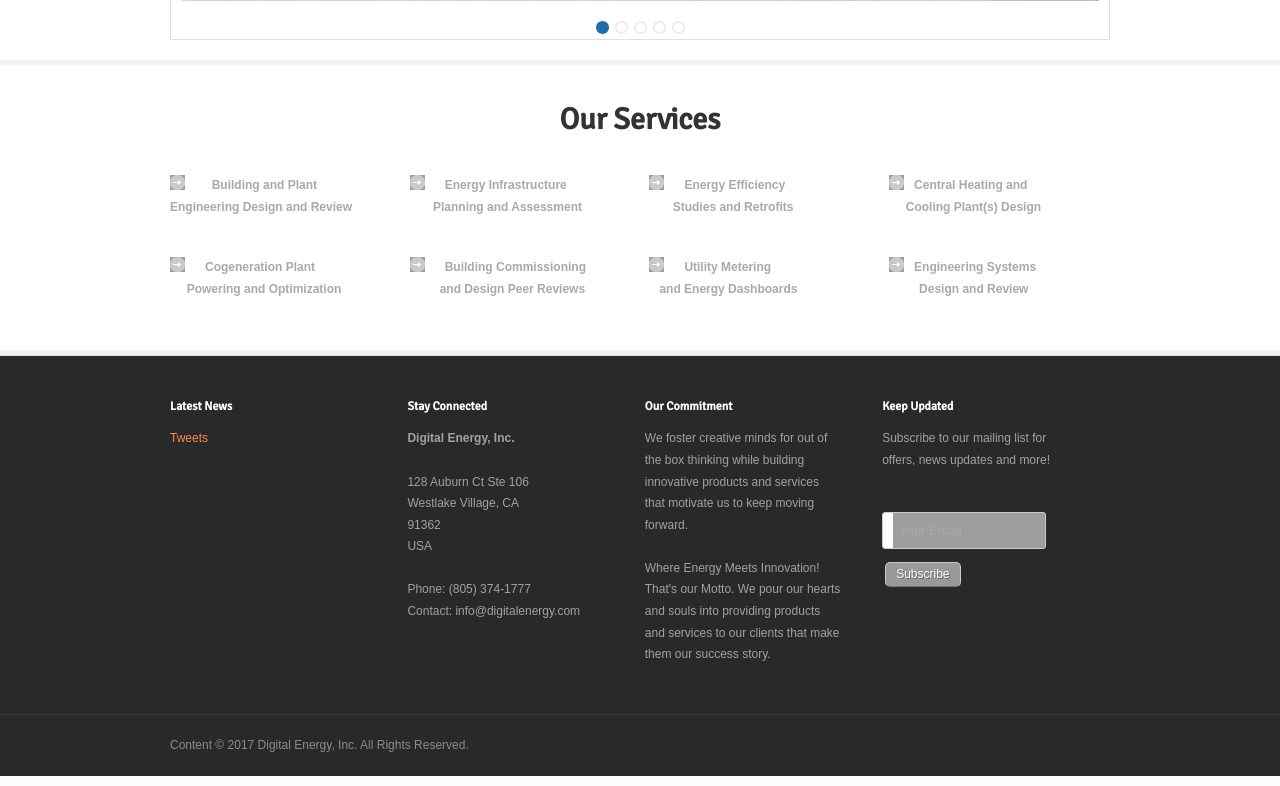
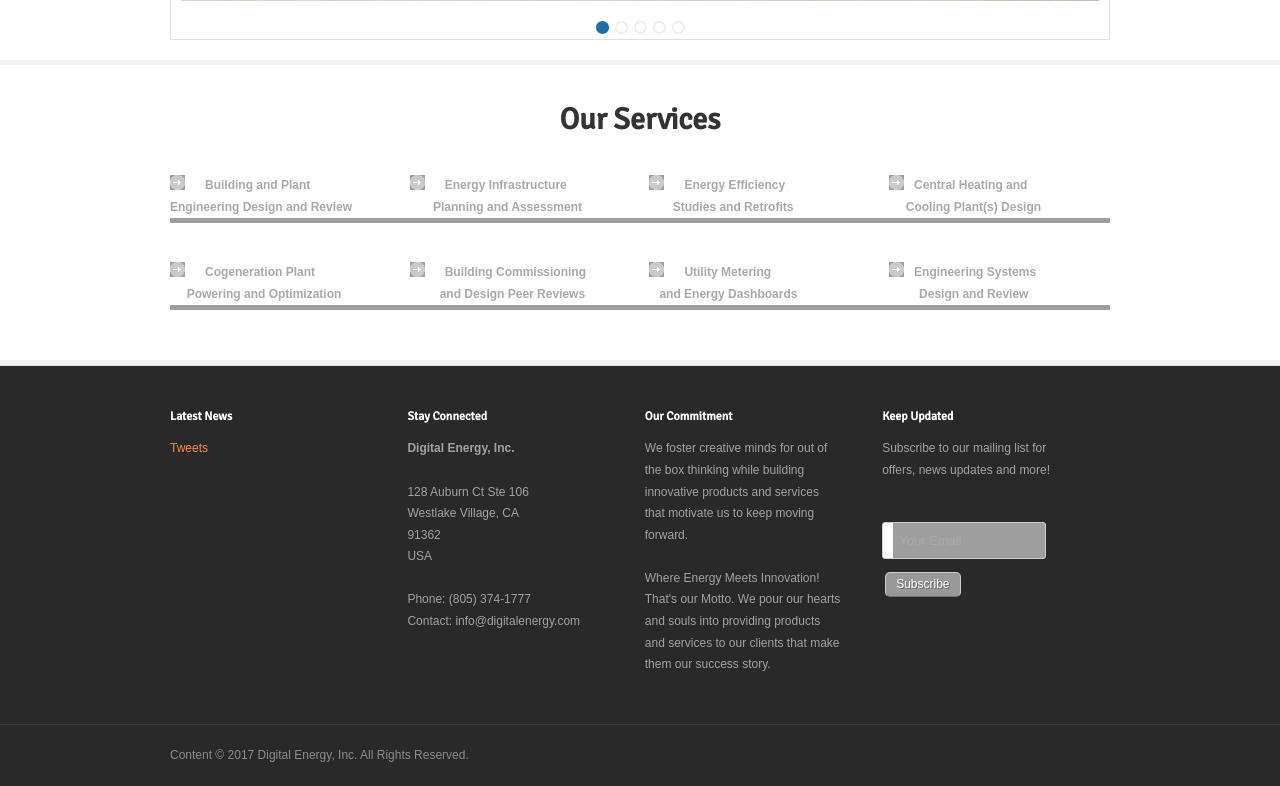
Before and after one commit to HariniParth/Digital-Energy, a PHP site: page / in a window 1280 px wide. Shown: the part 859-1645 px from the top of the page. Run offline with PHP 8.4, Linux system fonts and the light colour scheme; some libraries are stand-ins or nearby versions; grey boxes are pictures that could not be loaded.

Commit message:
Minor UI changes 1

```diff
--- a/index.php
+++ b/index.php
@@ -154,7 +154,7 @@
                                             <div class="now_page_resize">
                                                 <div><h1>Our Services</h1></div><br/>
                                                 <div class="colums_box no_bg colums_box_1 first">
-                                                    <strong><img src="images/r_arrow.png" alt="" />&nbsp; Building and Plant Engineering Design and Review</strong>
+                                                    <strong><img src="images/r_arrow.png" alt="" /> Building and Plant <br/> Engineering Design and Review</strong>
                                                 </div>
                                                 <div class="colums_box no_bg colums_box_2">
                                                     <strong><img src="images/r_arrow.png" alt="" /> Energy Infrastructure <br/> &nbsp;&nbsp;&nbsp;&nbsp;&nbsp;&nbsp; Planning and Assessment</strong>
@@ -165,15 +165,9 @@
                                                 <div class="colums_box no_bg colums_box_4">
                                                     <strong><img src="images/r_arrow.png" alt="" /> Central Heating and <br/> &nbsp;&nbsp;&nbsp;&nbsp; Cooling Plant(s) Design</strong>
                                                 </div>
-                                                <div class="clr"></div>
-                                            </div>
-                                            <div class="clr"></div>
-                                        </div>
-                                    </div>
-                                    <div class="clr"></div>
-                                    <div class="container">
-                                        <div class="sixteen columns">
-                                            <div class="now_page_resize">
+
+                                                <div class="separator"></div>
+
                                                 <div class="colums_box no_bg colums_box_1 first">
                                                     <strong><img src="images/r_arrow.png" alt="" /> Cogeneration Plant <br/> &nbsp;&nbsp;&nbsp;&nbsp; Powering and Optimization</strong>
                                                 </div>
@@ -186,9 +180,9 @@
                                                 <div class="colums_box no_bg colums_box_4">
                                                     <strong><img src="images/r_arrow.png" alt="" /> Engineering Systems <br/> &nbsp;&nbsp;&nbsp;&nbsp;&nbsp;&nbsp;&nbsp;&nbsp; Design and Review</strong>
                                                 </div>
-                                                <div class="clr"></div>
                                             </div>
-                                            <div class="clr"></div>
+
+                                            <div class="separator"></div>
                                         </div>
                                     </div>
                                 </div>
```
